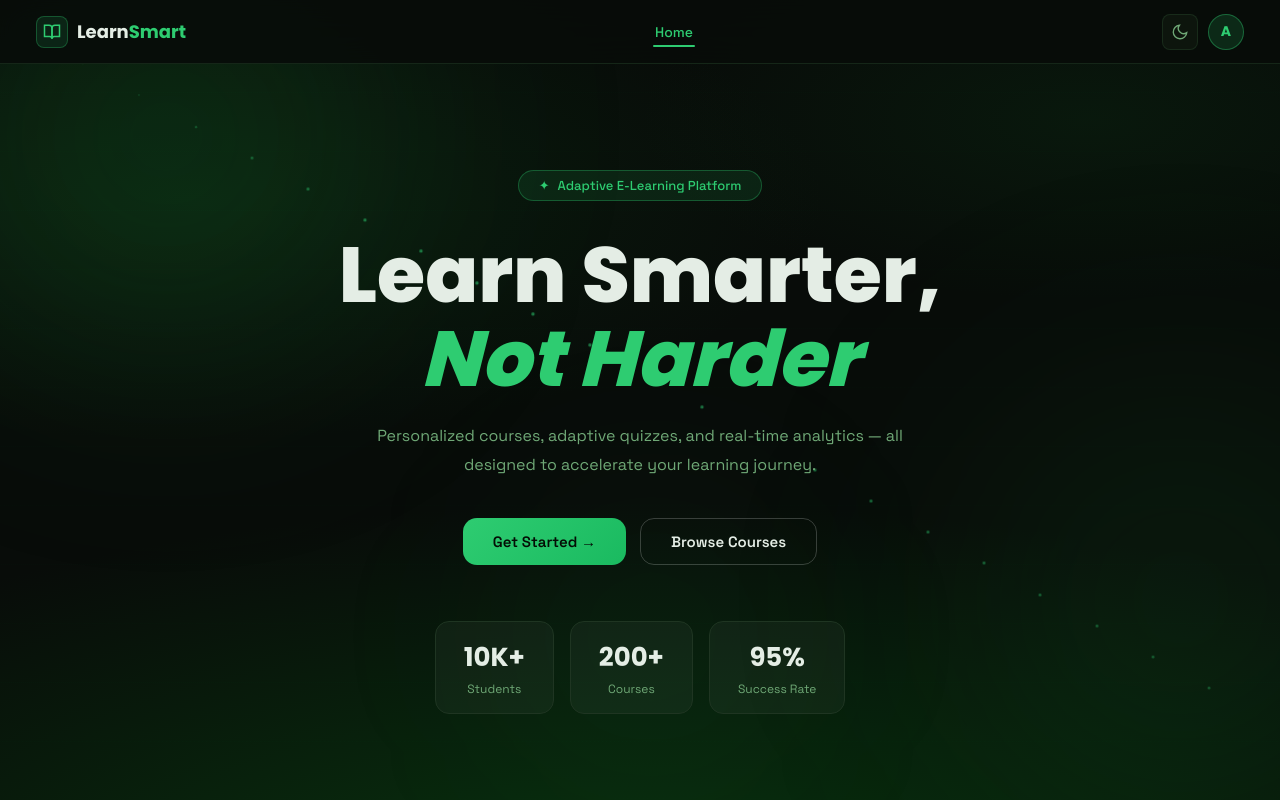
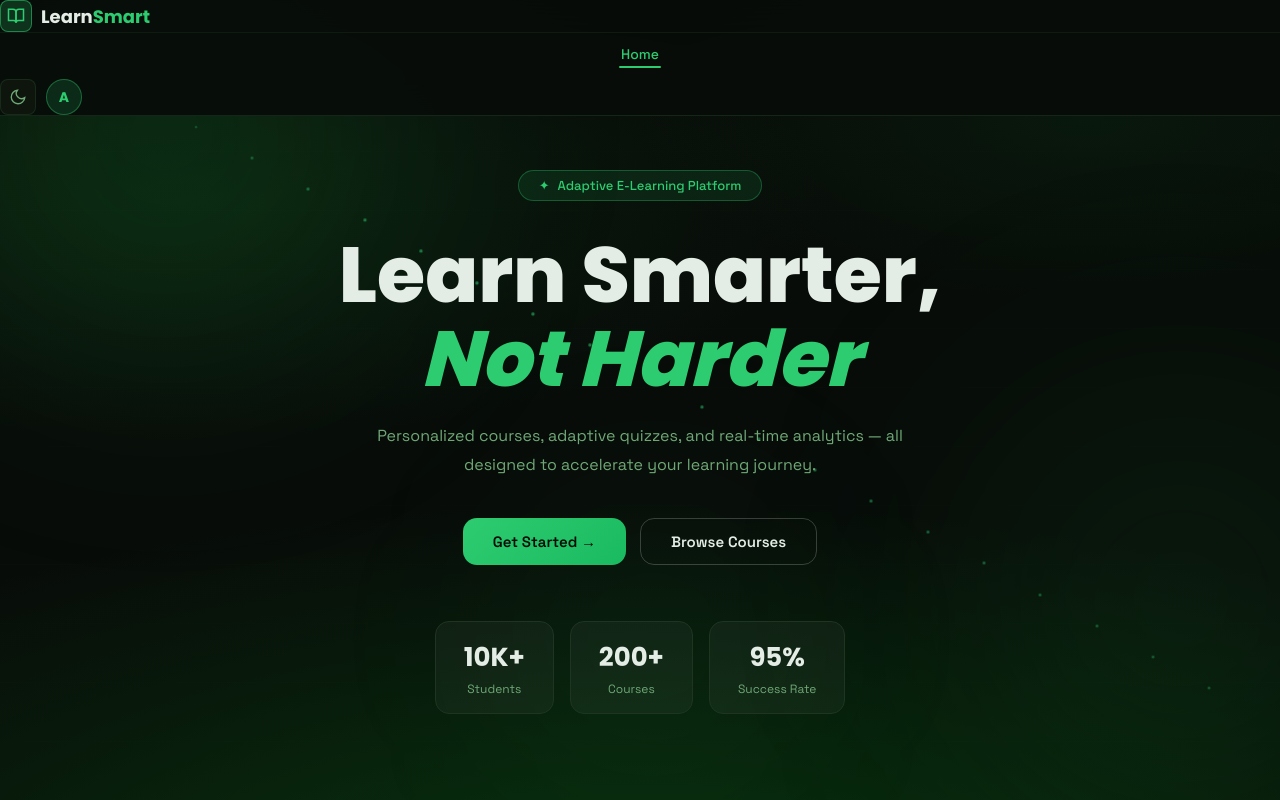
Before and after one commit to chmanohar2504/elearn-platform-frontend, a React (Vite) app: page / in a window 1280 px wide. Shown: the top 800 px of the page. Built offline with nearby package versions, Linux system fonts and the light colour scheme.

Commit message:
navbar row1 logo+icons row2 navlinks

```diff
--- a/src/components/navbar.css
+++ b/src/components/navbar.css
@@ -1,4 +1,10 @@
 @import url('https://fonts.googleapis.com/css2?family=Poppins:wght@400;500;600;700&family=Space+Grotesk:wght@400;500;600&display=swap');
+
+/* ================================================================
+   NAVBAR — 2 row layout always
+   Row 1: LearnSmart logo + Moon + Avatar
+   Row 2: Nav links
+   ================================================================ */
 
 .navbar {
   position: fixed;
@@ -8,23 +14,31 @@
   flex-direction: column;
   background: rgba(8, 12, 9, 0.92);
   backdrop-filter: blur(18px);
+  -webkit-backdrop-filter: blur(18px);
   border-bottom: 1px solid rgba(26, 46, 28, 0.80);
   font-family: 'Space Grotesk', sans-serif;
+  width: 100%;
 }
 
-/* ── ROW 1: Logo + Icons ── */
+/* ══════════════════════════════
+   ROW 1 — Logo + Moon + Avatar
+══════════════════════════════ */
 .nav-top-row {
   display: flex;
   align-items: center;
   justify-content: space-between;
-  height: 56px;
-  padding: 0 20px;
   width: 100%;
+  height: 52px;
+  padding: 0 24px;
 }
 
+/* Logo */
 .nav-logo {
-  display: flex; align-items: center; gap: 9px;
-  cursor: pointer; flex-shrink: 0;
+  display: flex;
+  align-items: center;
+  gap: 9px;
+  cursor: pointer;
+  flex-shrink: 0;
 }
 .nav-logo-icon {
   width: 32px; height: 32px;
@@ -41,18 +55,24 @@
 }
 .nav-logo-text {
   font-family: 'Poppins', sans-serif;
-  font-size: 18px; font-weight: 700;
+  font-size: 18px;
+  font-weight: 700;
   color: #e4ede5;
 }
 .nav-logo-accent { color: #2ecc71; }
 
+/* Right icons */
 .nav-right {
-  display: flex; align-items: center; gap: 10px; flex-shrink: 0;
+  display: flex;
+  align-items: center;
+  gap: 10px;
+  flex-shrink: 0;
 }
 
-/* ── Moon / Sun toggle ── */
+/* Moon / Sun */
 .nav-icon-btn {
-  width: 36px; height: 36px; border-radius: 8px;
+  width: 36px; height: 36px;
+  border-radius: 8px;
   border: 1px solid rgba(26, 46, 28, 0.90);
   background: rgba(15, 24, 16, 0.80);
   color: #6fa876;
@@ -66,9 +86,10 @@
   background: rgba(46, 204, 113, 0.08);
 }
 
-/* ── Avatar ── */
+/* Avatar */
 .nav-avatar {
-  width: 36px; height: 36px; border-radius: 50%;
+  width: 36px; height: 36px;
+  border-radius: 50%;
   background: rgba(46, 204, 113, 0.15);
   border: 1.5px solid rgba(46, 204, 113, 0.40);
   color: #2ecc71;
@@ -84,7 +105,9 @@
   box-shadow: 0 0 12px rgba(46, 204, 113, 0.25);
 }
 
-/* ── ROW 2: Nav Links ── */
+/* ══════════════════════════════
+   ROW 2 — Nav Links
+══════════════════════════════ */
 .nav-links {
   display: flex;
   align-items: center;
@@ -92,31 +115,38 @@
   gap: 4px;
   list-style: none;
   margin: 0;
-  padding: 6px 16px 10px;
-  border-top: 1px solid rgba(26, 46, 28, 0.50);
+  padding: 5px 16px 8px;
   width: 100%;
   flex-wrap: wrap;
+  border-top: 1px solid rgba(26, 46, 28, 0.45);
 }
 
 .nav-link {
   position: relative;
-  background: none; border: none; cursor: pointer;
+  background: none;
+  border: none;
+  cursor: pointer;
   font-family: 'Space Grotesk', sans-serif;
   font-size: 13px;
   font-weight: 500;
   color: #6fa876;
-  padding: 7px 12px;
+  padding: 6px 12px;
   border-radius: 8px;
   transition: color 0.22s, background 0.22s;
   white-space: nowrap;
 }
-.nav-link:hover { color: #e4ede5; background: rgba(255,255,255,0.05); }
+.nav-link:hover {
+  color: #e4ede5;
+  background: rgba(255, 255, 255, 0.05);
+}
 .nav-link.active { color: #2ecc71; }
+
 .nav-underline {
   position: absolute;
   bottom: 2px; left: 12px; right: 12px;
   height: 2px;
-  background: #2ecc71; border-radius: 2px;
+  background: #2ecc71;
+  border-radius: 2px;
 }
 
 /* ── Always hidden ── */
@@ -126,63 +156,47 @@
 .nav-mobile-theme { display: none !important; }
 
 /* ================================================================
-   DESKTOP — single row
+   RESPONSIVE
    ================================================================ */
-@media (min-width: 769px) {
-  .navbar {
-    flex-direction: row;
-    height: 64px;
-    padding: 0 36px;
-    align-items: center;
-  }
-  .nav-top-row {
-    height: auto;
-    padding: 0;
-    flex: 0 0 auto;
-    border-bottom: none;
-  }
-  .nav-links {
-    border-top: none;
-    padding: 0;
-    flex: 1;
-    justify-content: center;
-    flex-wrap: nowrap;
-  }
-  .nav-link { font-size: 14px; padding: 8px 14px; }
-  .nav-right { margin-left: auto; }
+
+/* Large desktop */
+@media (min-width: 1024px) {
+  .nav-top-row { padding: 0 40px; height: 54px; }
+  .nav-links   { padding: 5px 40px 9px; }
+  .nav-link    { font-size: 14px; padding: 7px 14px; }
 }
 
-/* ================================================================
-   MOBILE — two rows
-   ================================================================ */
+/* Tablet */
 @media (max-width: 768px) {
-  .navbar {
-    flex-direction: column;
-    height: auto;
-    padding: 0;
-  }
-  .nav-top-row {
-    height: 54px;
-    padding: 0 16px;
-  }
-  .nav-links {
-    padding: 6px 12px 10px;
-    gap: 2px;
-  }
-  .nav-link      { font-size: 12px; padding: 6px 10px; }
+  .nav-top-row { height: 50px; padding: 0 16px; }
+  .nav-links   { padding: 5px 10px 8px; gap: 2px; }
+  .nav-link    { font-size: 12px; padding: 5px 9px; }
   .nav-logo-text { font-size: 16px; }
-}
-
-@media (max-width: 480px) {
-  .nav-top-row   { height: 50px; padding: 0 12px; }
-  .nav-link      { font-size: 11px; padding: 5px 8px; }
-  .nav-logo-text { font-size: 15px; }
   .nav-icon-btn  { width: 32px; height: 32px; }
   .nav-avatar    { width: 32px; height: 32px; font-size: 12px; }
 }
 
+/* Mobile */
+@media (max-width: 480px) {
+  .nav-top-row   { height: 46px; padding: 0 12px; }
+  .nav-links     { padding: 4px 8px 7px; gap: 1px; }
+  .nav-link      { font-size: 11px; padding: 5px 7px; }
+  .nav-logo-text { font-size: 15px; }
+  .nav-logo-icon { width: 28px; height: 28px; }
+  .nav-icon-btn  { width: 30px; height: 30px; }
+  .nav-avatar    { width: 30px; height: 30px; font-size: 11px; }
+}
+
+/* Small mobile */
 @media (max-width: 380px) {
+  .nav-top-row   { height: 44px; padding: 0 10px; }
   .nav-link      { font-size: 10px; padding: 4px 6px; }
   .nav-logo-text { font-size: 13px; }
   .nav-logo-icon { width: 26px; height: 26px; }
 }
+
+/* Very small */
+@media (max-width: 320px) {
+  .nav-link      { font-size: 9px; padding: 3px 5px; }
+  .nav-logo-text { font-size: 12px; }
+}
```
